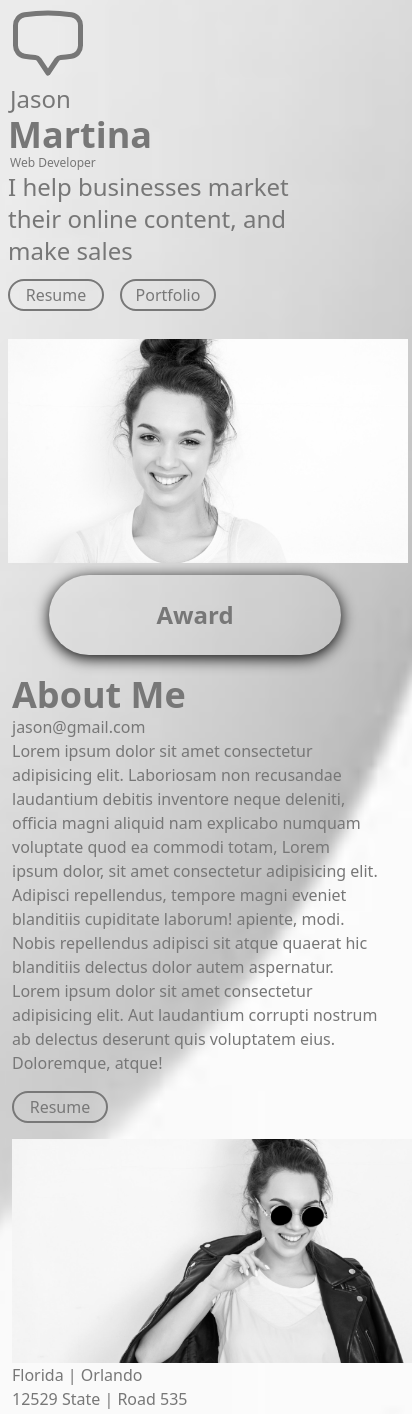
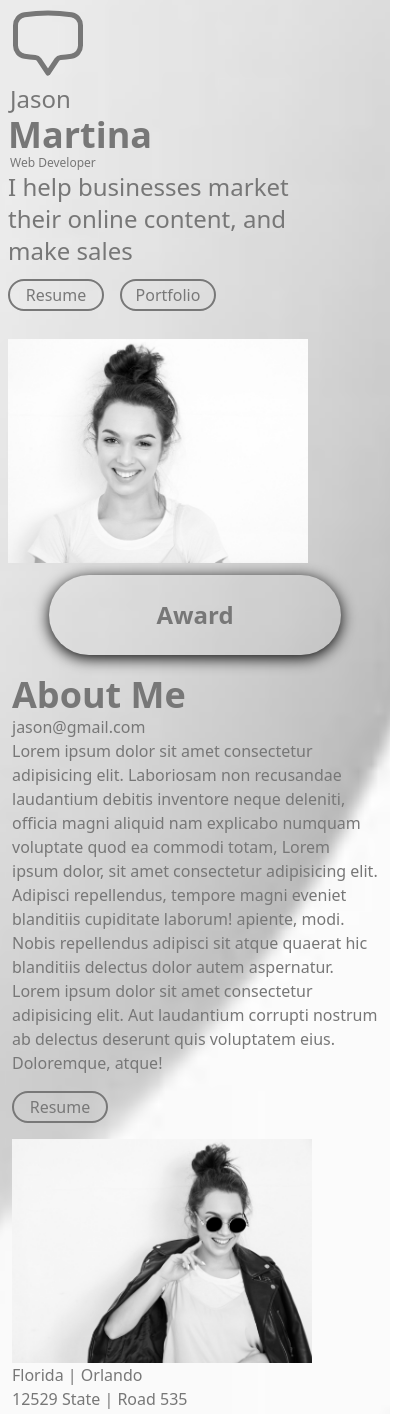
Before and after one commit to CHIBUZOR-coder/Intern_Portfolio, a website: page index.html in a window 390 px wide. Shown: the part 85-1499 px from the top of the page, 412 px wide, since content can reach past the window. Drawn offline with Linux system fonts and the light colour scheme.

Commit message:
reduced profile images width at small screen size

```diff
--- a/index.html
+++ b/index.html
@@ -110,7 +110,7 @@
                     </div>
                 </div>
 
-                <div class="home_image relative mt-8 w-sfat h-56 md:h-ppa"></div>
+                <div class="home_image picture relative mt-8 w-smfat md:w-sfat h-56 md:h-ppa"></div>
                 <!-- <div class="home_footer mr-auto ml-auto mt-4 mb-8 w-60 h-20  relative flex items-center justify-center">
                     <a href="https://www.linkedin.com/in/chibuzor-emekalam-936737215?utm_source=share&utm_campaign=share_via&utm_content=profile&utm_medium=android_app
                       " target="blank" class="social  hover:scale-125   hover:bg-green-400 ">
@@ -264,7 +264,7 @@
                     </div>
                 </div>
                 <div class="profil_picsCon relative px-2">
-                    <div class="profile_pics w-sfat h-56 md:h-ppa"></div>
+                    <div class="profile_pics picture w-smfat  md:w-sfat h-56 md:h-ppa"></div>
                     <p>Florida | Orlando</p>
                     <p>12529 State | Road 535</p>
                 </div>
--- a/input.css
+++ b/input.css
@@ -85,7 +85,10 @@
     color: #787878;
 
 }
-
+/*
+.picture{
+    box-shadow: var(--box--shadow-2);
+} */
 
 
 
--- a/tailwind.config.js
+++ b/tailwind.config.js
@@ -21,6 +21,7 @@ module.exports = {
       width: {
         fat: "450px",
         sfat: "400px",
+        smfat: "300px",
         ssfat: "300px",
       },
       backgroundColor: {
```
Also changed, not shown: style.css.
